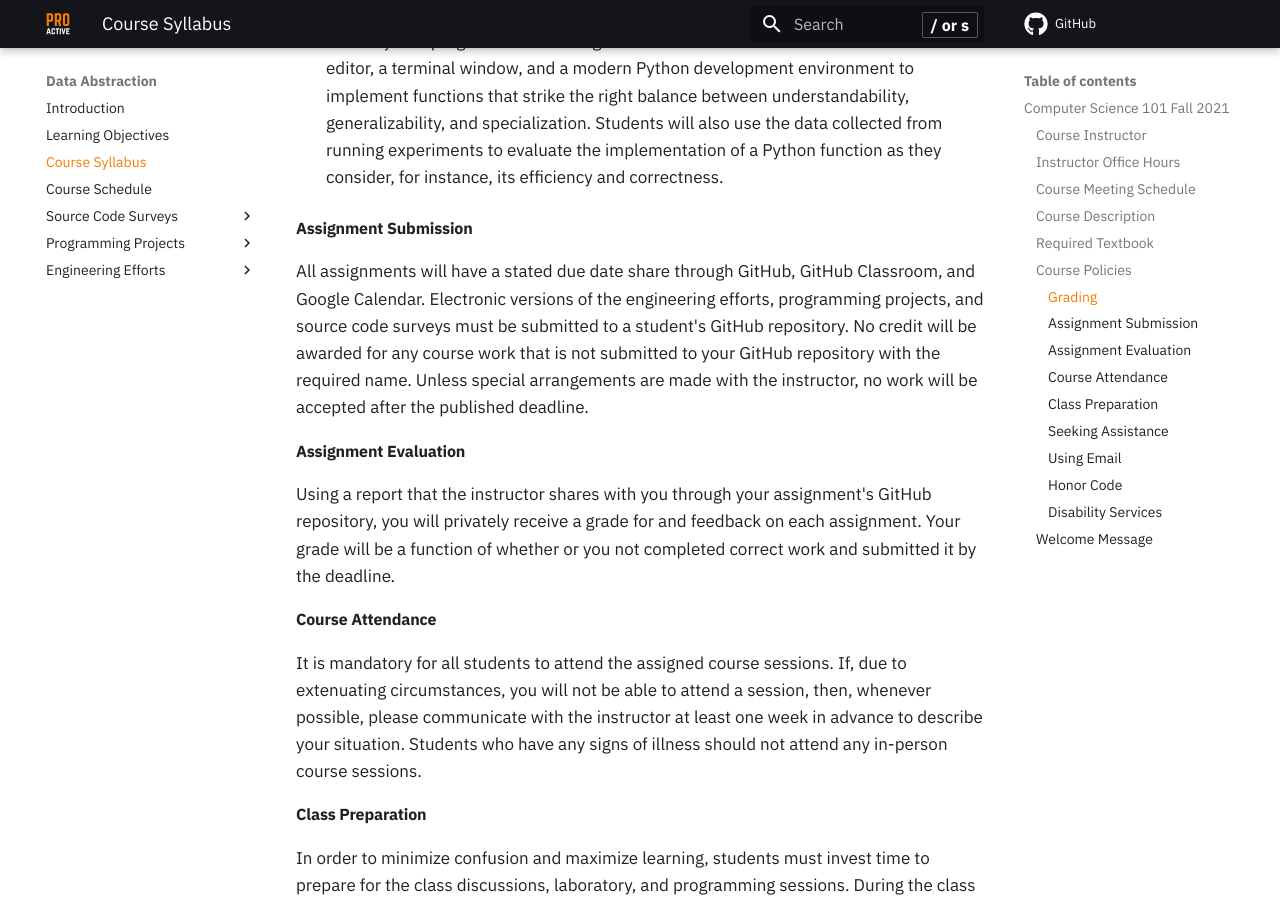
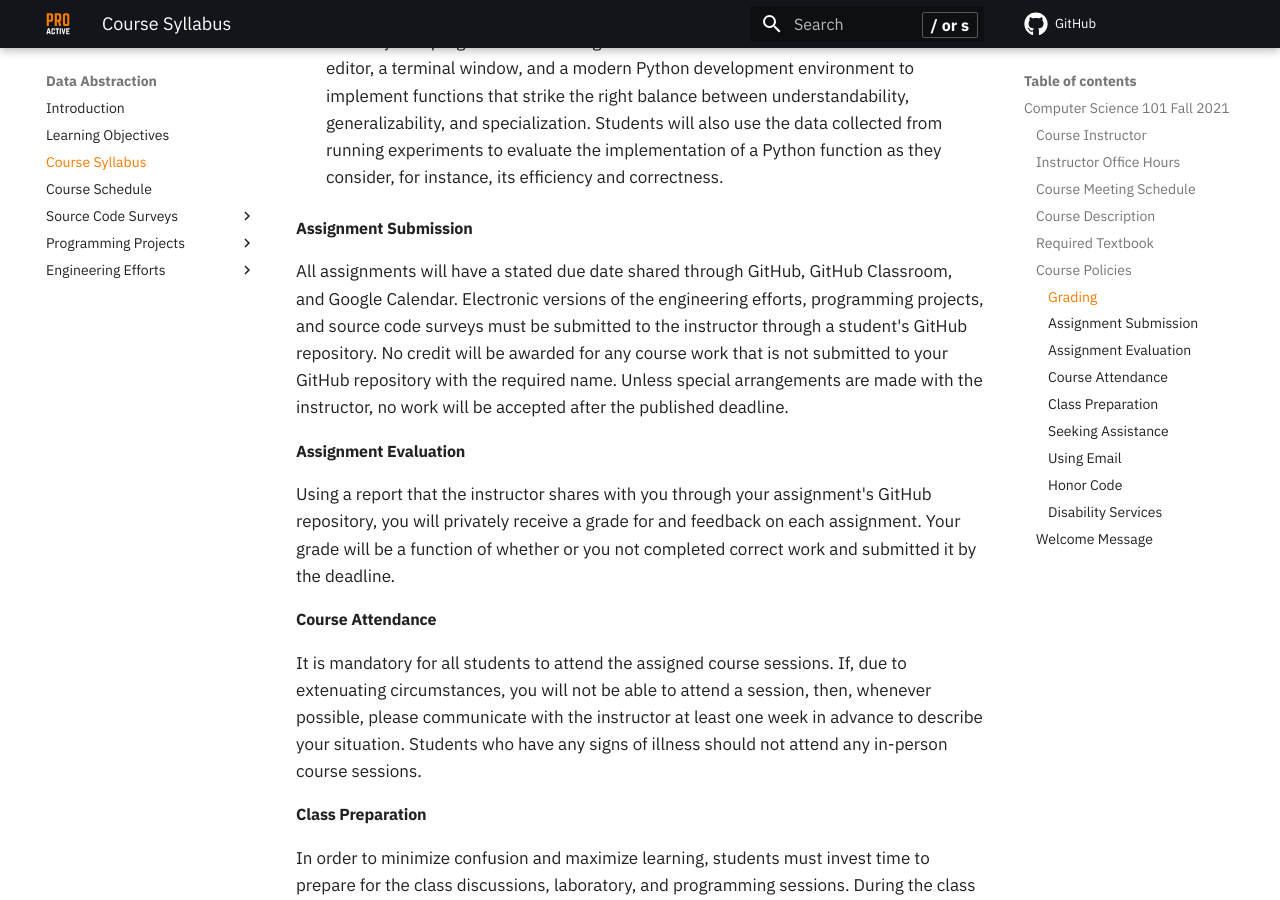
Before and after one commit to ProactiveProgrammers/www.proactiveprogrammers.com, an MkDocs documentation site: the page built from docs/data-abstraction/syllabus-data-abstraction.md, in a window 1280 px wide and 900 px high, scrolled down 2988 px. Built offline with MkDocs 1.6.1 and Material for MkDocs 9.7.7, drawn with Linux system fonts in a browser that asks for light colours; comment, search, counter and statistics services are not loaded.

Commit message:
fix: Revise the assignment submission statement in syllabus-data-abstraction.

```diff
--- a/docs/data-abstraction/syllabus-data-abstraction.md
+++ b/docs/data-abstraction/syllabus-data-abstraction.md
@@ -124,13 +124,13 @@ These grading categories have the following definitions:
 
 #### Assignment Submission
 
-All assignments will have a stated due date share through GitHub, GitHub
+All assignments will have a stated due date shared through GitHub, GitHub
 Classroom, and Google Calendar. Electronic versions of the engineering efforts,
-programming projects, and source code surveys must be submitted to a student's
-GitHub repository. No credit will be awarded for any course work that is not
-submitted to your GitHub repository with the required name. Unless special
-arrangements are made with the instructor, no work will be accepted after the
-published deadline.
+programming projects, and source code surveys must be submitted to the
+instructor through a student's GitHub repository. No credit will be awarded for
+any course work that is not submitted to your GitHub repository with the
+required name. Unless special arrangements are made with the instructor, no work
+will be accepted after the published deadline.
 
 #### Assignment Evaluation
 
```
